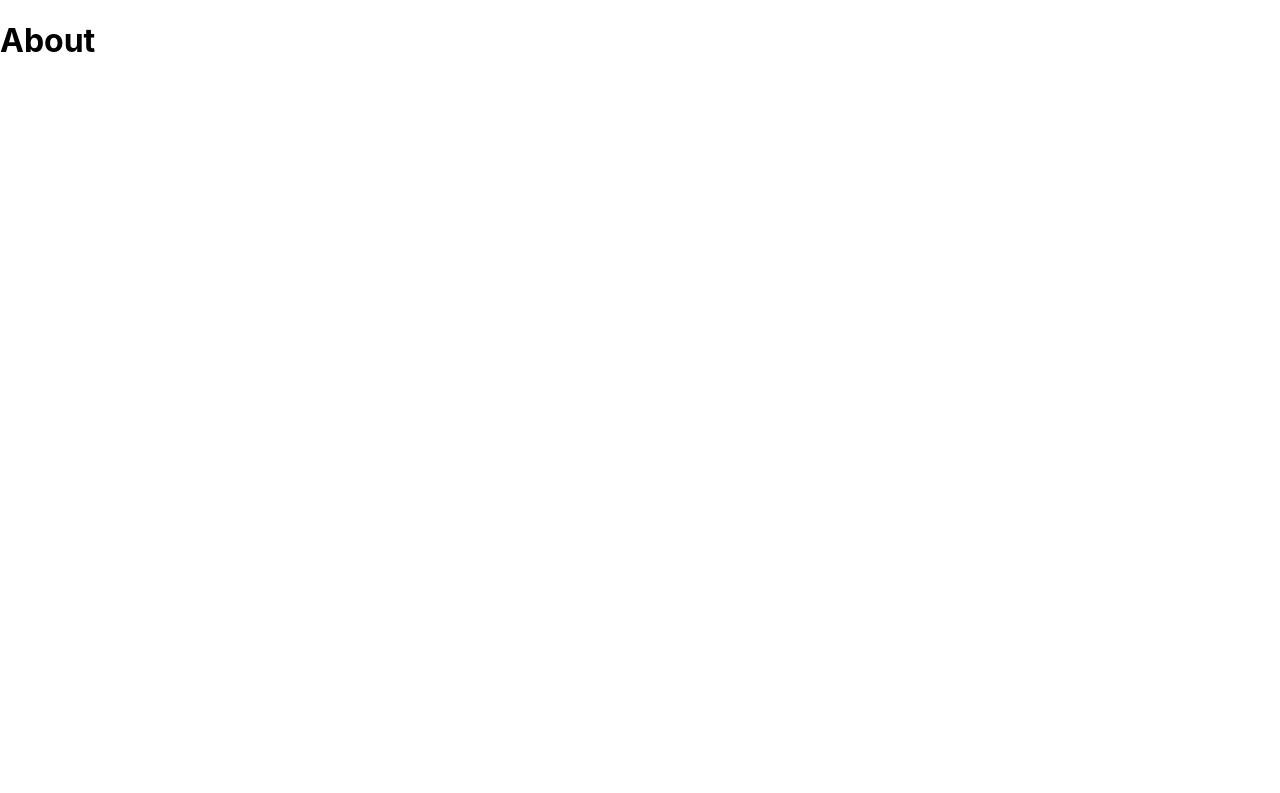
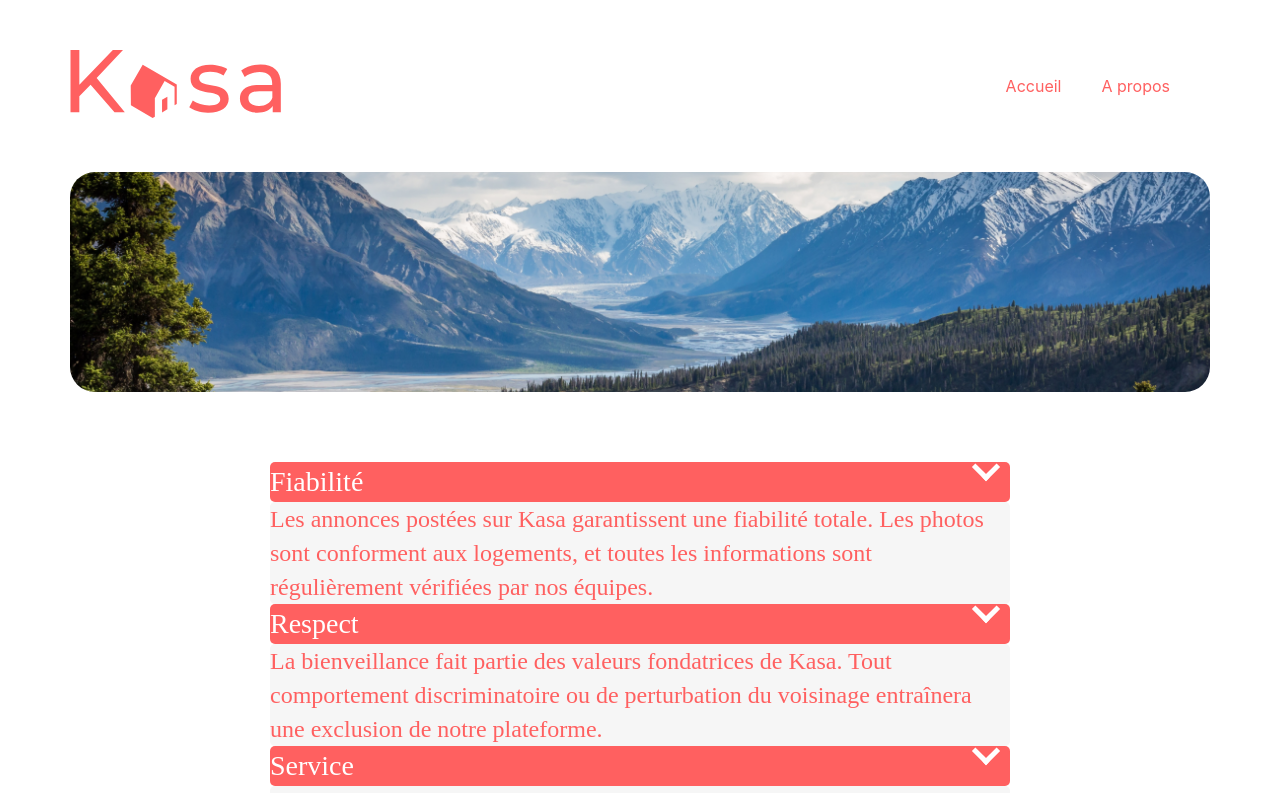
Before and after one commit to EtienneTrzpit/kasa, a React (Create React App) app: page /about in a window 1280 px wide. Shown: the top 793 px of the page. Built offline with nearby package versions, Linux system fonts and the light colour scheme.

Commit message:
start about

```diff
--- /dev/null
+++ b/src/assets/style/accordion.scss
@@ -0,0 +1,60 @@
+.accordions {
+  margin-left: 250px;
+  margin-right: 250px;
+  margin-top: 50px;
+  display: flex;
+  flex-wrap: wrap;
+  justify-content: center;
+  padding: 20px;
+}
+
+.accordion-title {
+  border-radius: 5px;
+  background-color: #ff6060;
+  color: #fff;
+  font-family: Montserrat;
+  font-size: 28px;
+  font-style: normal;
+  font-weight: 500;
+  line-height: 142.6%; /* 25.668px */
+  display: flex;
+  justify-content: space-between;
+}
+
+.accordion-content {
+  border-radius: 5px;
+  background: var(--Gray, #f6f6f6);
+  color: #ff6060;
+  font-family: Montserrat;
+  font-size: 24px;
+  font-style: normal;
+  font-weight: 400;
+  line-height: 142.6%; /* 25.668px */
+}
+
+.arrow-down {
+  position: relative;
+  top: -5px;
+  content: "";
+  display: inline-block;
+  width: 15px;
+  height: 15px;
+  border-right: 0.2em solid white;
+  border-top: 0.2em solid white;
+  transform: rotate(135deg);
+  margin-right: 0.5em;
+  margin-left: 1em;
+}
+.arrow-up {
+  position: relative;
+  top: -5px;
+  content: "";
+  display: inline-block;
+  width: 15px;
+  height: 15px;
+  border-right: 0.2em solid white;
+  border-top: 0.2em solid white;
+  transform: rotate(-45deg);
+  margin-right: 0.5em;
+  margin-left: 1em;
+}
--- a/src/assets/style/banner.scss
+++ b/src/assets/style/banner.scss
@@ -24,3 +24,30 @@
   justify-content: center;
   align-items: center;
 }
+
+.banner__2 {
+  margin-left: 70px;
+  margin-right: 70px;
+  margin-top: 50px;
+  background-image: url(../images/mountain.png);
+  background-size: cover;
+  background-position: center;
+  background-repeat: no-repeat;
+  height: 220px;
+  border-radius: 25px;
+  mix-blend-mode: darken;
+  color: #fff;
+  font-family: Montserrat;
+  font-size: 48px;
+  font-style: normal;
+  font-weight: 500;
+  line-height: 142.6%; /* 68.448px */
+  letter-spacing: 0.05em;
+  margin-bottom: 50px;
+  margin-top: 50px;
+  /* aligner verticalement texte */
+  display: flex;
+  flex-direction: column;
+  justify-content: center;
+  align-items: center;
+}
--- /dev/null
+++ b/src/components/Banner2.jsx
@@ -0,0 +1,5 @@
+import "../assets/style/banner.scss";
+
+export default function Banner2() {
+  return <div className="banner__2"></div>;
+}
--- /dev/null
+++ b/src/components/MainAbout.jsx
@@ -0,0 +1,24 @@
+import "../assets/style/accordion.scss";
+
+export default function MainAbout() {
+  let accordionTitle = ["Fiabilité", "Respect", "Service", "Sécurité"];
+  let accordionContent = [
+    "Les annonces postées sur Kasa garantissent une fiabilité totale. Les photos sont conforment aux logements, et toutes les informations sont régulièrement vérifiées par nos équipes.",
+    "La bienveillance fait partie des valeurs fondatrices de Kasa. Tout comportement discriminatoire ou de perturbation du voisinage entraînera une exclusion de notre plateforme.",
+    "La bienveillance fait partie des valeurs fondatrices de Kasa. Tout comportement discriminatoire ou de perturbation du voisinage entraînera une exclusion de notre plateforme.",
+    "La sécurité est la priorité de Kasa. Aussi bien pour nos hôtes que pour les voyageurs, chaque logement correspond aux critères de sécurité établis par nos services. En laissant une note aussi bienà l'hôte qu'au locataire, cela permet à nos équipes de vérifier que les standards sont bien respectés. Nous organisons également des ateliers sur la sécurité domestique pour nos hôtes.",
+  ];
+  return (
+    <div className="accordions">
+      {accordionTitle.map((title, index) => (
+        <div className="accordion">
+          <div className="accordion-title">
+            {title}
+            <span className="arrow-down"></span>
+          </div>
+          <div className="accordion-content">{accordionContent[index]}</div>
+        </div>
+      ))}
+    </div>
+  );
+}
--- a/src/components/MainHome.jsx
+++ b/src/components/MainHome.jsx
@@ -4,10 +4,10 @@ import "../assets/style/card.scss";
 
 export default function MainHome() {
   return (
-    <main className="articles">
+    <div className="articles">
       {logements.map((logement) => (
         <Card title={logement.title} />
       ))}
-    </main>
+    </div>
   );
 }
--- a/src/routes/About.jsx
+++ b/src/routes/About.jsx
@@ -1,7 +1,17 @@
+import Header from "../components/Header";
+import Footer from "../components/Footer";
+import Banner2 from "../components/Banner2";
+import MainAbout from "../components/MainAbout";
+
 export default function About() {
   return (
-    <div>
-      <h1>About</h1>
-    </div>
+    <>
+      <Header />
+      <main>
+        <Banner2 />
+        <MainAbout />
+      </main>
+      <Footer />
+    </>
   );
 }
```
Also changed, not shown: src/assets/images/mountain.png (added), src/assets/images/mountain.svg (added).
